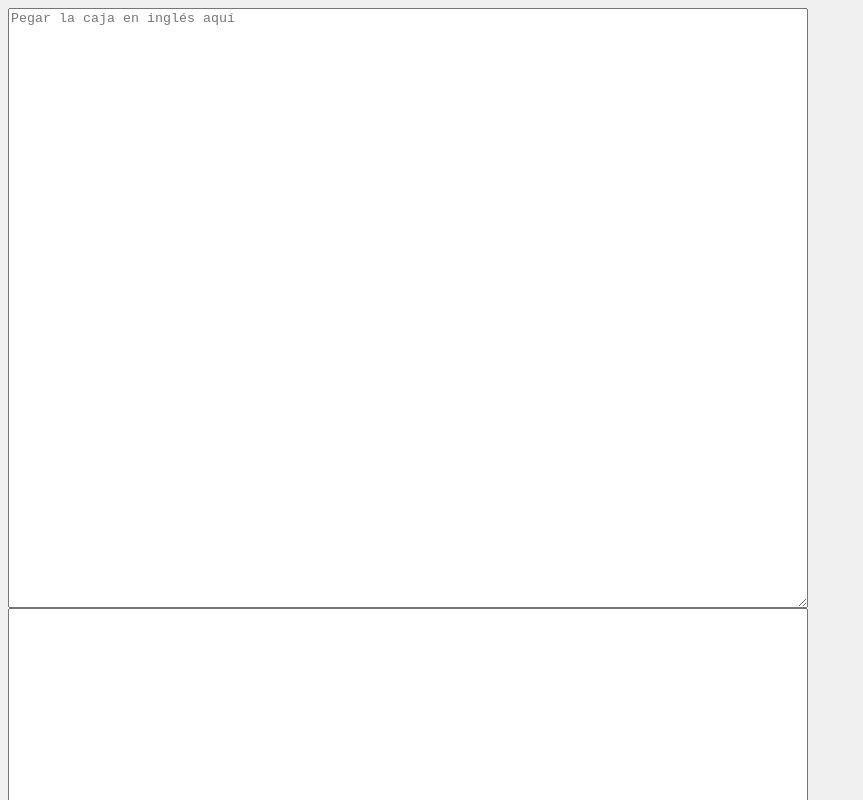
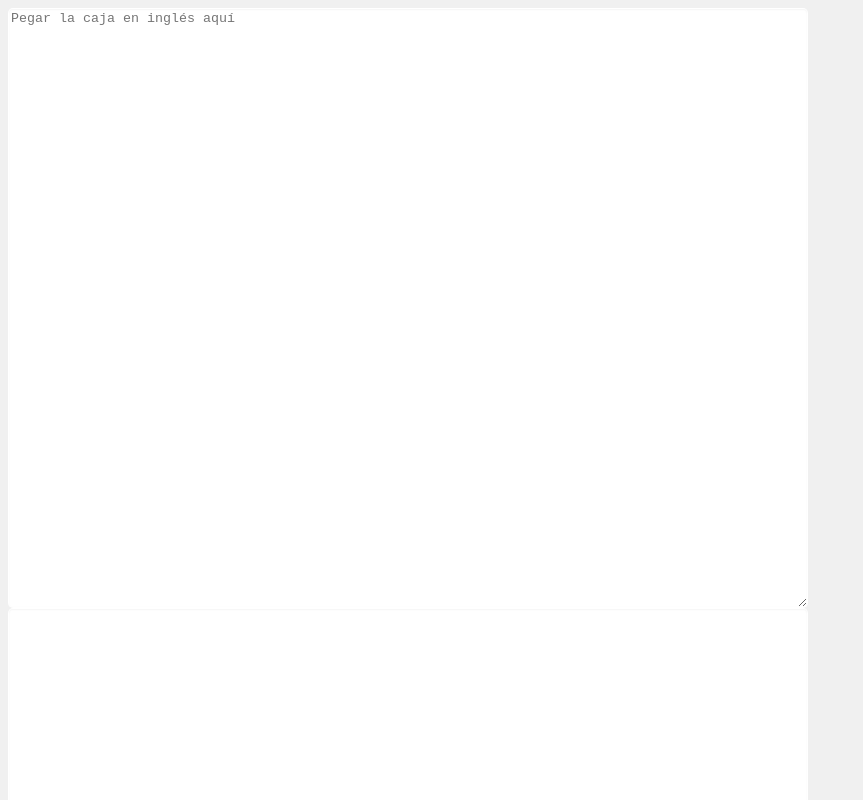
Before and after one commit to Yllelder/GW2traductorcajas, a plain HTML site: page index.html in a window 1280 px wide. Shown: the top 800 px of the page, without its empty margins (0-863 px from the left). Drawn offline with nearby package versions, Linux system fonts and the light colour scheme.

Commit message:
Update index.html

```diff
--- a/index.html
+++ b/index.html
@@ -8,6 +8,18 @@
         textarea {
             width: 800px;
             height: 600px;
+            box-shadow: inset 0 .0625em .125em rgba(10,10,10,.05);
+            background-color: #fff;
+            border-color: #dbdbdb;
+            border-radius: .375em;
+            color: #363636;
+            border: 1px solid transparent;
+
+        }
+        textarea:hover { border-color: #b5b5b5; }
+        textarea:active {
+            border-color: #485fc7;
+            box-shadow: 0 0 0 .125em rgba(72,95,199,.25);
         }
     </style>
 </head>
```
